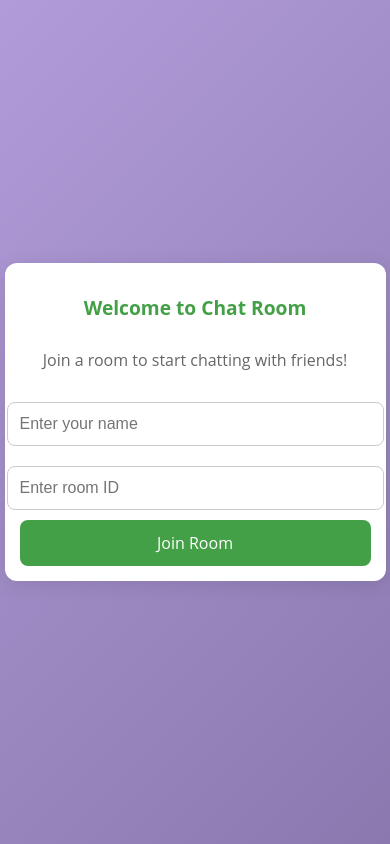
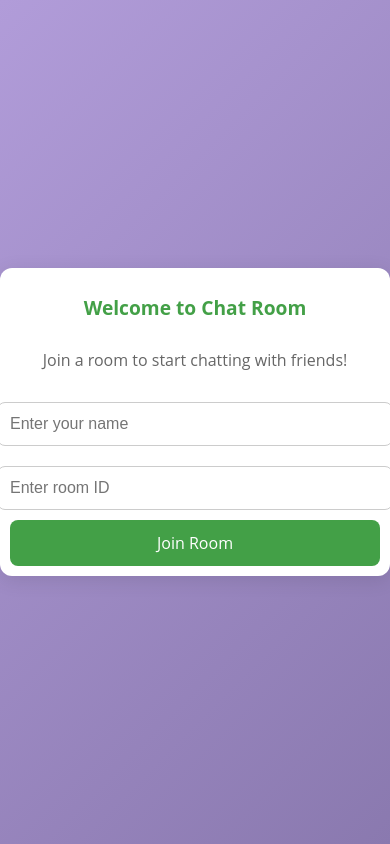
Before and after one commit to akballal/Real-Time-Chat-App, a React (Vite) app in the folder client/: page / in a window 390 px wide. Built offline with nearby package versions, Linux system fonts and the light colour scheme; no server answers.

Commit message:
Added responsiveness

```diff
--- a/client/src/App.css
+++ b/client/src/App.css
@@ -10,6 +10,8 @@
   display: flex;
   justify-content: center;
   align-items: center;
+  padding: 10px; /* Added padding for smaller screens */
+  box-sizing: border-box;
 }
 
 body {
@@ -308,7 +310,8 @@ body {
   }
 
   .chat-window {
-    height: 90%; /* Fit better on smaller screens */
+    width: 100%;
+    height: 80%;
   }
 
   .chat-window .chat-header {
@@ -323,12 +326,22 @@ body {
 }
 
 @media (max-width: 480px) {
+  .App {
+    flex-direction: column;
+  }
+
+  .joinChatContainer {
+    width: 100%;
+    padding: 10px;
+  }
+
   .joinChatContainer h2 {
     font-size: 1.2rem;
   }
 
   .chat-window {
-    height: 100%; /* Utilize full screen on very small devices */
+    width: 100%;
+    height: 90%;
   }
 
   .chat-window .chat-header {
```
